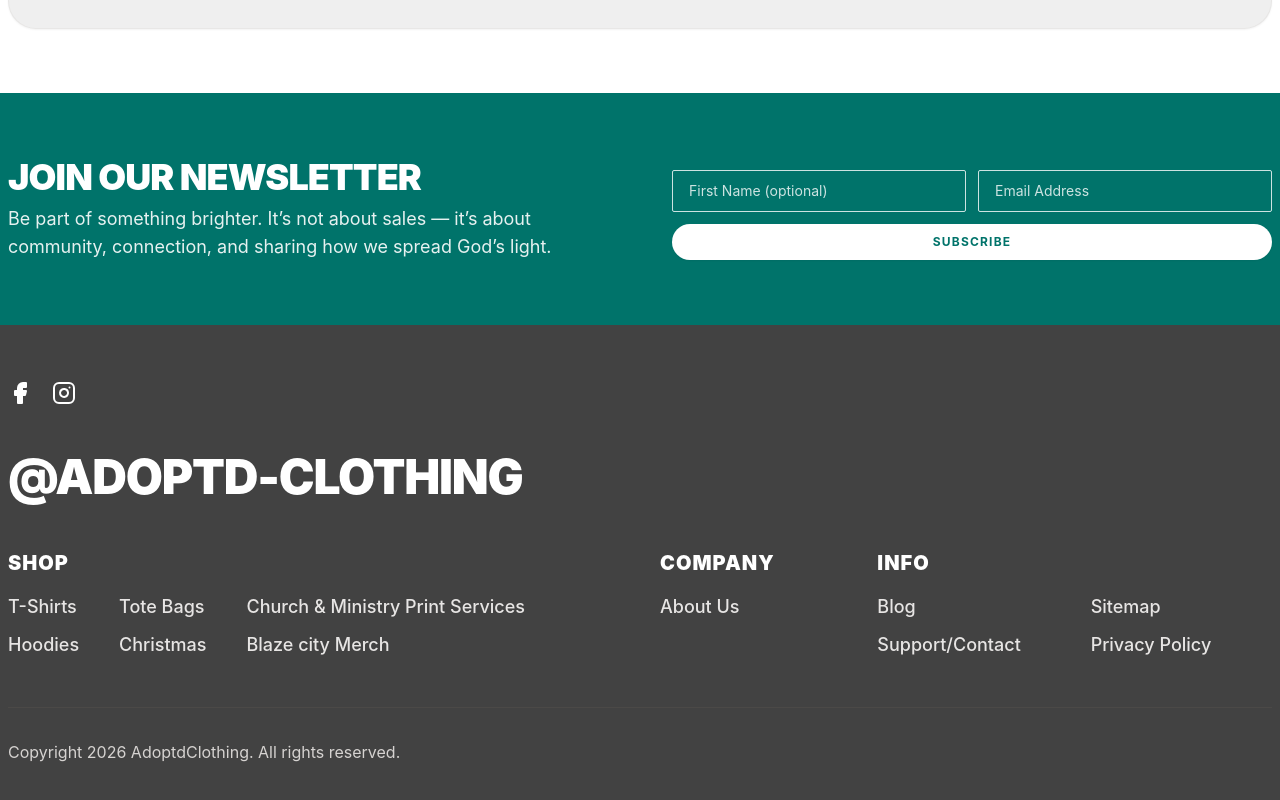
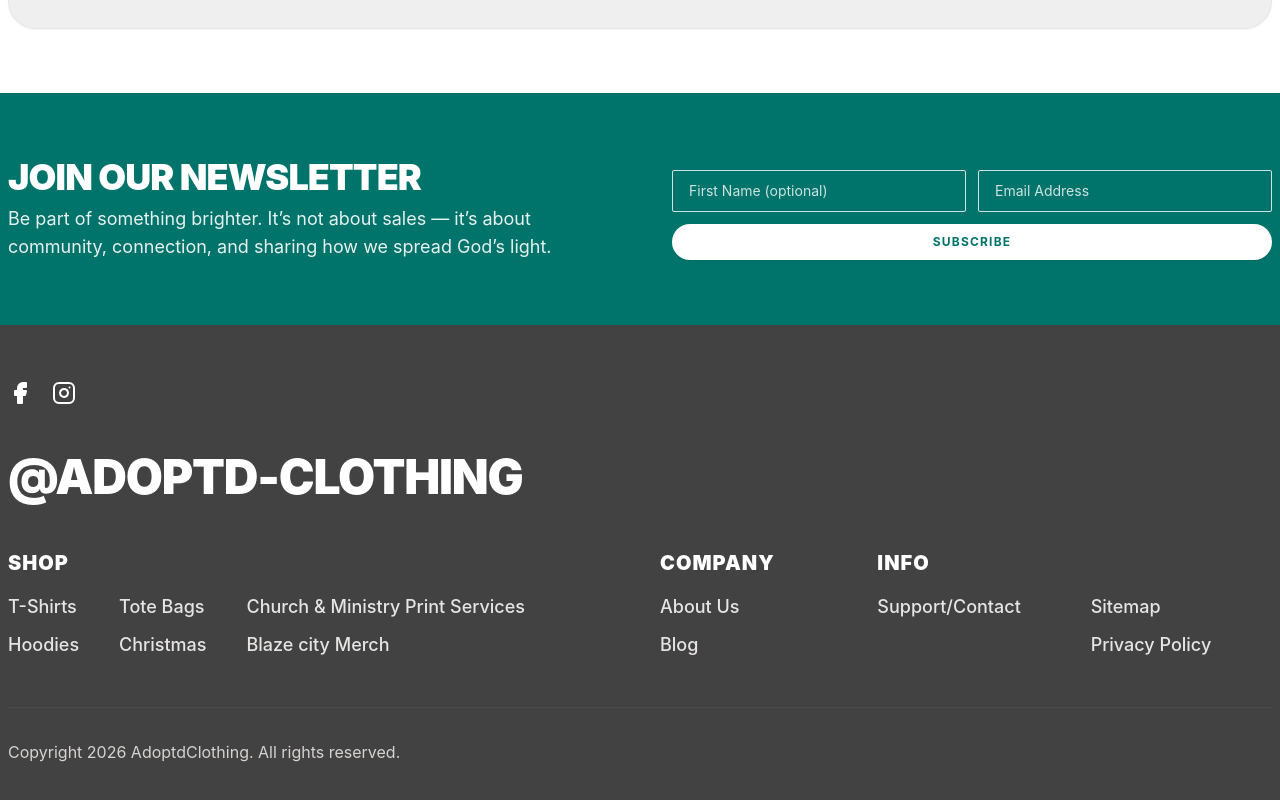
Before and after one commit to adoptd/adoptd-clothing-web, a Next.js app: page /church-print-services in a window 1280 px wide. Shown: the part 1655-2455 px from the top of the page. Built offline with nearby package versions, Linux system fonts and the light colour scheme; no server answers.

Commit message:
Move Blog link to COMPANY column in footer

```diff
--- a/src/components/layout/Footer.tsx
+++ b/src/components/layout/Footer.tsx
@@ -190,6 +190,7 @@ export function Footer({ settings }: FooterProps) {
               <h4 className="font-black uppercase tracking-wider text-white text-base sm:text-lg lg:text-xl">COMPANY</h4>
               <ul className="space-y-2.5 text-stone-200 font-medium">
                 <li><Link href="/about" className="hover:text-white transition whitespace-nowrap">About Us</Link></li>
+                <li><Link href="/blog" className="hover:text-white transition whitespace-nowrap">Blog</Link></li>
               </ul>
             </div>
 
@@ -198,7 +199,6 @@ export function Footer({ settings }: FooterProps) {
               <h4 className="font-black uppercase tracking-wider text-white text-base sm:text-lg lg:text-xl">INFO</h4>
               <div className="grid grid-cols-1 sm:grid-cols-2 gap-x-6 sm:gap-x-8 gap-y-2.5 text-stone-200 font-medium">
                 <ul className="space-y-2.5">
-                  <li><Link href="/blog" className="hover:text-white transition whitespace-nowrap">Blog</Link></li>
                   <li><Link href="/contact" className="hover:text-white transition whitespace-nowrap">Support/Contact</Link></li>
                 </ul>
                 <ul className="space-y-2.5">
```
